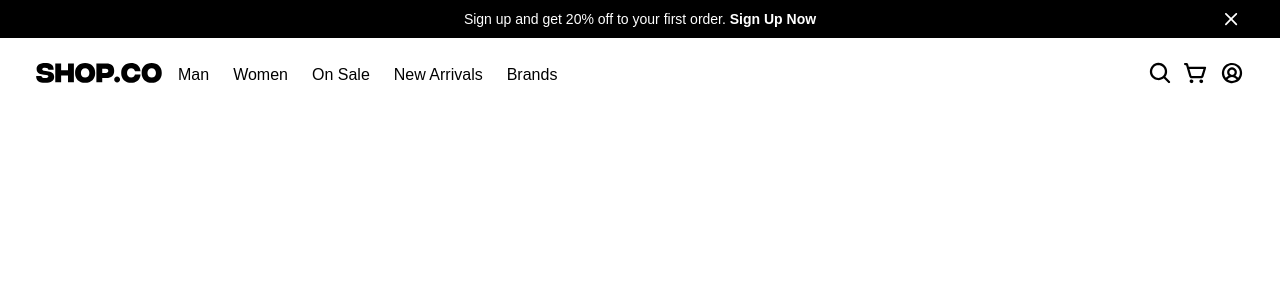
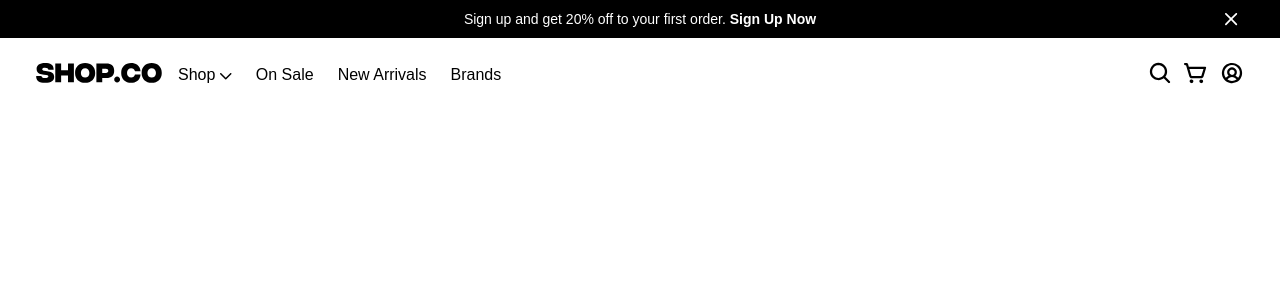
Before and after one commit to yaroslavager/clothing-store, a React (Vite) app: page / in a window 1280 px wide. Shown: the top 300 px of the page. Built offline with nearby package versions, Linux system fonts and the light colour scheme; a web font is replaced by a local one.

Commit message:
updated list navigation

```diff
--- a/src/shared/ui/burgerMenu/burgerMenu.scss
+++ b/src/shared/ui/burgerMenu/burgerMenu.scss
@@ -5,19 +5,27 @@
   &__list-wrapper {
     position: absolute;
     left: 0;
-    width: 100%;
+
     background-color: var(--color-text-highlight);
     color: var(--color-text-primary);
     margin: 1.5rem 3.5rem;
   }
   &__list {
+    display: flex;
+    flex-direction: column;
+    gap: var( --fs-xs);
     list-style: none;
     font-size: var(--fs-m);
-    padding-bottom: var(--fs-xxs);
+    // padding-bottom: var(--fs-xxs);
     width: fit-content;
   }
-  &__item {
+  &__subList{
+    margin-top: var( --fs-m);
+    font-size: var( --fs-s);
+  }
+  &__subItem {
     padding-bottom: var(--fs-xxs);
+
   }
 // Media queries BurgerMenu
   @media (min-width: 768px) {
--- a/src/shared/ui/burgerMenu/burgerMenu.tsx
+++ b/src/shared/ui/burgerMenu/burgerMenu.tsx
@@ -1,16 +1,12 @@
 import "./burgerMenu.scss";
 import { useState } from "react";
 import { navLinks } from "../../config/navLinks";
+import NavList from "../../ui/navList/navList";
 
 function BurgerMenu() {
   const [visibility, setVisibility] = useState(false);
   const fVisibility = () => {
     setVisibility(!visibility);
-  };
-
-  const [subMenuOpen, setSubMenu] = useState(false);
-  const fSubMenu = () => {
-    setSubMenu(!subMenuOpen);
   };
 
   return (
@@ -23,30 +19,7 @@ function BurgerMenu() {
       />
       {visibility && (
         <div className="burgerMenu__list-wrapper">
-          <ul className="burgerMenu__list">
-            {navLinks.map((link, index) =>
-              link.children ? (
-                <div>
-                  <li className="burgerMenu__item" key={index} onClick={fSubMenu}>
-                    <a href="#">{link.title} <img src="/shopopen.svg" alt="open sub menu" /></a>
-                  </li>
-                  {subMenuOpen && (
-                    <div className="burgerMenu__subMenu">
-                      <ul className="burgerMenu__list">
-                        {link.children.map((people, inx) => {
-                          return <li  className="burgerMenu__item" key={inx}><a href="#">{people.title}</a></li>;
-                        })}
-                      </ul>
-                    </div>
-                  )}
-                </div>
-              ) : (
-                <li className="burgerMenu__item" key={index}>
-                  <a href={link.link}>{link.title}</a>
-                </li>
-              ),
-            )}
-          </ul>
+          <NavList Class="burgerMenu" />
         </div>
       )}
     </div>
--- /dev/null
+++ b/src/shared/ui/navList/navList.tsx
@@ -0,0 +1,44 @@
+import { useState } from "react";
+import { navLinks } from "../../config/navLinks";
+
+interface NavListProps{
+Class: string
+}
+
+
+function NavList({Class}: NavListProps){
+const [isOpen, setOpen]=useState(false)
+const toggle=()=>{
+    setOpen(!isOpen)
+}
+
+    return(
+<ul className={`${Class}__list`}>
+            {navLinks?.map((link, index) =>
+              link.children ? (
+                <div>
+                  <li className={`${Class}__item`} key={index} onClick={toggle}>
+                    <a href="#">{link.title} <img src="/shopopen.svg" alt="open sub menu" /></a>
+                  </li>
+                  {isOpen && (
+                    <div className={`${Class}__subMenu`}>
+                      <ul className={`${Class}__subList`}>
+                        {link.children.map((people, inx) => {
+                          return <li  className={`${Class}__subItem`} key={inx}><a href="#">{people.title}</a></li>;
+                        })}
+                      </ul>
+                    </div>
+                  )}
+                </div>
+              ) : (
+                <li className={`${Class}__item`} key={index}>
+                  <a href={link.link}>{link.title}</a>
+                </li>
+              ),
+            )}
+          </ul>
+
+    )
+}
+
+export default NavList
--- a/src/widgets/header/header.tsx
+++ b/src/widgets/header/header.tsx
@@ -23,12 +23,15 @@ function Header() {
        <Navigation/>
         </div>
         <div className="header__menu">
-          <a href="#">
+          {/* Search */}
+
             <img className="header__icon" src="/search.svg" alt="search" />
-          </a>
+
+          {/* Cart */}
           <a href="#">
             <img className="header__icon" src="/cart.svg" alt="cart" />
           </a>
+          {/* LogIn */}
           <a href="#">
             <img className="header__icon" src="/acc.svg" alt="account" />
           </a>
--- a/src/widgets/header/ui/navigation.scss
+++ b/src/widgets/header/ui/navigation.scss
@@ -1,9 +1,18 @@
 .navigation{
+ &__list-wrapper {
+
+  }
 
     &__list{
    display: flex;
     flex-direction: row;
     gap: var(--fs-s);
+      position: relative;
+    }
+
+    &__subMenu{
+      position: absolute;
+      top: 2rem;
     }
 
     // Media queries Navigation
--- a/src/widgets/header/ui/navigation.tsx
+++ b/src/widgets/header/ui/navigation.tsx
@@ -1,4 +1,6 @@
+import { useState } from "react";
 import "./navigation.scss";
+import NavList from "../../../shared/ui/navList/navList";
 import { navLinks } from "../../../shared/config/navLinks";
 
 function Navigation(){
@@ -6,15 +8,13 @@ function Navigation(){
     return(
 
         <div className="navigation">
+           <NavList Class="navigation"/>
+        </div>
 
-            <ul className="navigation__list">
-         {navLinks.map((link, index)=> (
-            link.children? link.children.map((link, inx)=> <li key={inx}><img src="" alt="" />{link.title}</li>  )
 
-            :<li key={index}><a href="#">{link.title}</a></li>
-        ))}
-        </ul>
-        </div>
+
+
+
     )
 }
 export default Navigation
```
Also changed, not shown: src/features/search/search.tsx (added, +9 -0 lines), src/features/search/search.scss (added).
